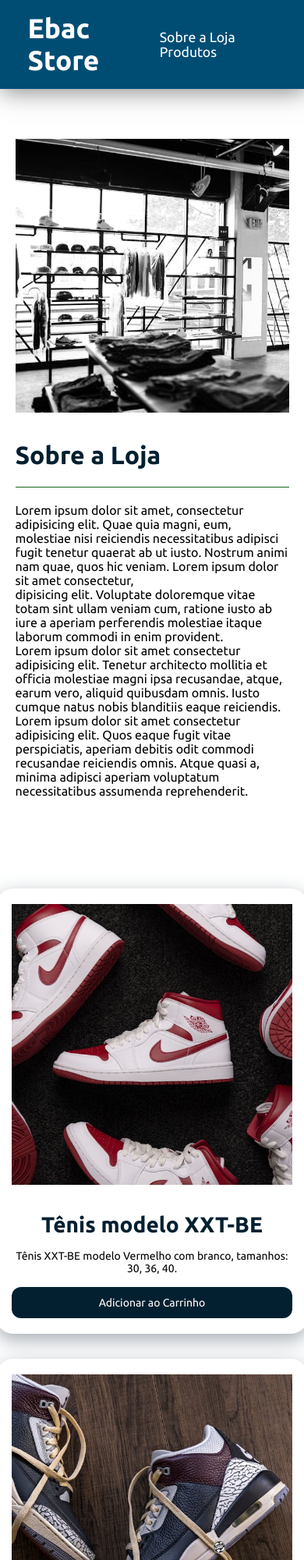
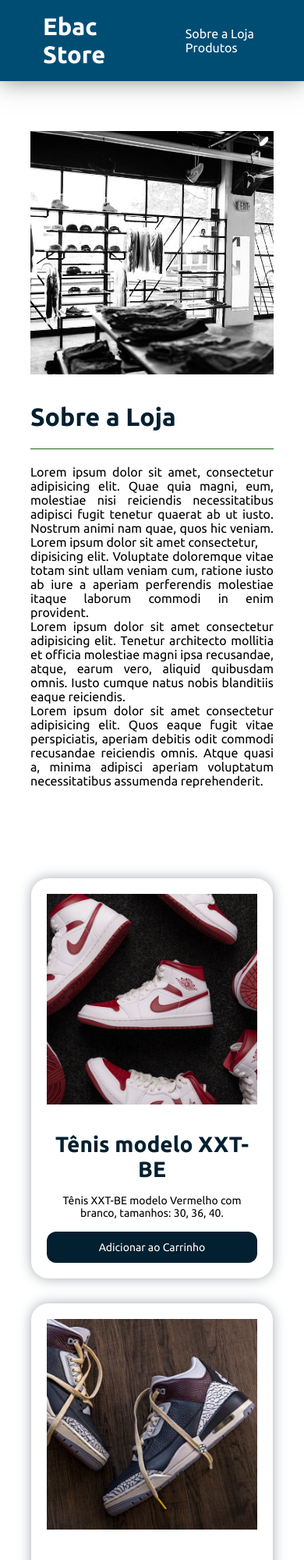
Before and after one commit to robsonwssantos/projeto_store_ebac_shoes, a plain HTML site: page index.html in a window 390 px wide. Shown: the top 2000 px of the page at 78% size. Drawn offline with Linux system fonts and the light colour scheme.

Commit message:
Correção busg e ajustes responsividade

```diff
--- a/style.css
+++ b/style.css
@@ -13,7 +13,7 @@ body {
 header,
 footer {
     background-color: #004d74;
-    box-shadow: 2px 4px 28px rgba(85, 85, 85, 0.699);
+    box-shadow: 0px 0px 28px rgba(85, 85, 85, 0.699);
 
 }
 
@@ -73,7 +73,7 @@ header li a{
     background-color: #ffffff;
     width: 250px;
     border-radius: 12px;
-    box-shadow: rgba(149, 157, 165, 0.842) 0px 8px 24px;
+    box-shadow: rgba(149, 157, 165, 0.842) 0px 0px 24px;
     padding: 10px;
 }
 
@@ -92,6 +92,7 @@ header li a{
 .card_produtos p {
     margin-top: 16px;
     font-size: 14px;
+    text-align: justify;
 }
 
 .card_produtos button {
@@ -120,6 +121,15 @@ header li a{
     grid-template-columns: 25% 25% 25% 25%;
     justify-items: center;
     margin-top: 64px;
+}
+
+footer {
+    padding: 16px;
+    margin-top: 64px;
+    justify-content: center;
+    font-size: 16px;
+    bottom:0%;
+    width: 100%;
 }
 
 @media screen and (max-width: 1023px) and (min-width: 641px) {
@@ -179,6 +189,7 @@ header li a{
         margin-top: 16px;
         text-align: center;
         font-size: 14px;
+        text-align: justify;
     }
 
     .card_produtos button {
@@ -196,21 +207,28 @@ header li a{
         background-color: #004d74;
         cursor: pointer;
     }
-}
-
 
     footer {
         padding: 16px;
         margin-top: 64px;
         justify-content: center;
-    font-size: 16px;
+        font-size: 12px;
         bottom:0%;
         width: 100%;
     }
+}
+
 
 @media screen and (max-width: 640px) {
+    header {
+        font-size: 14px;
+    }
+    header nav li a {
+        font-size: 16px;
+        margin-left: 64px;
+    }
     .container {
-        max-width: 90%;
+        max-width: 80%;
     }
     .sobre img {
         max-width: 100%;
@@ -225,25 +243,23 @@ footer {
     .sobre p {
         padding: 20px 0;
         border-top: 1px solid rgb(23, 99, 20);
-
+        text-align: justify;
     }
-
     .container_produto {
         display: grid;
         grid-template-columns: 100%;
         justify-items: center;
     }
-
-
     .card_produtos {
-        width: 400px;
+        width: 310px;
         border-radius: 22px;
-        box-shadow: rgba(149, 157, 165, 0.842) 0px 8px 24px;
+        box-shadow: rgba(149, 157, 165, 0.842) 0px 0px 16px;
         padding: 20px;
+        overflow: hidden;
     }
 
     .card_produtos img {
-        max-width: 400px;
+        max-width: 310px;
         width: 100%;
     }
 
@@ -275,12 +291,11 @@ footer {
         background-color: #004d74;
         cursor: pointer;
     }
-
     footer {
         padding: 16px;
         margin-top: 64px;
         justify-content: center;
-        font-size: 12px;
+        font-size: 9px;
         bottom:0%;
         width: 100%;
     }
```
Lines whose indentation alone changed are shown as unchanged.
